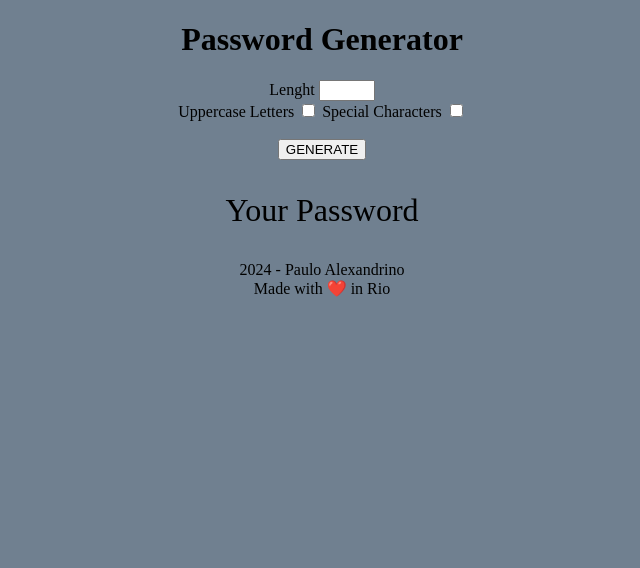
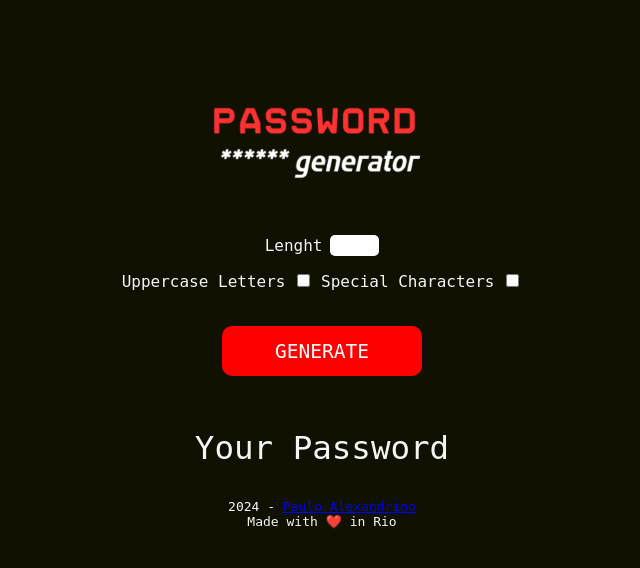
Before and after one commit to paulobistenealexandrino/PasswordGeneratorWebApp, a Flask app: page / in a window 1280 px wide. Shown: the top 568 px of the page, without its empty margins (318-958 px from the left). Run offline with Flask 3, Linux system fonts and the light colour scheme.

Commit message:
Ajustando CSS

```diff
--- a/src/static/css/main.css
+++ b/src/static/css/main.css
@@ -1,8 +1,45 @@
 body {
-    background-color: slategray;
+    background-color: #101100;
     text-align: center;
+    font-family: monospace;
+    color: whitesmoke;
 }
 
 p {
-    font-size: 2em;
+    font-size: 2.5em;
 }
+
+img {
+    margin: 60px 0 30px 0;
+    width: 300px;
+}
+
+input{
+    border: none;
+    text-align: center;
+    border-radius: 5px;
+    font-family: monospace;
+    font-size: 16px;
+}
+
+label{
+    font-size: 16px;
+}
+
+#new_password {
+    width: 300px;
+    height: 50px;
+    margin: 20px;
+    border-radius: 10px;
+    text-align: center;
+    font-family: monospace;
+    font-size: 1.5em;
+    background-color: red;
+    color: white ;
+    width: 200px;
+ }
+
+ #new_password:hover {
+     background-color: rgba(152, 36, 36, 0.984);
+     cursor: pointer;
+ }
--- a/src/templates/homepage.html
+++ b/src/templates/homepage.html
@@ -6,10 +6,11 @@
     <link rel="stylesheet" href="{{ url_for('static', filename='css/main.css')}}">
   </head>
   <body>
-    <h1>Password Generator</h1>
+    <img src="static/images/logo.png">
     <form action="/new_password" method="post">
       <label for="length">Lenght</label>
       <input type="number", name="length", min="8", max="24" id="length">
+      <br>
       <br>
       <label for="has_uppercase">Uppercase Letters</label>
       <input type="checkbox", name="has_uppercase", id="has_uppercase">
@@ -22,7 +23,7 @@
       <p>{{ password }}</p>
     </form>
     <footer>
-      2024 - Paulo Alexandrino
+      2024 - <a href="https://linktr.ee/paulo.alexandrino">Paulo Alexandrino</a>
       <br>
       Made with ❤️ in Rio
     </footer>
```
Also changed, not shown: src/static/images/logo.png (added).
